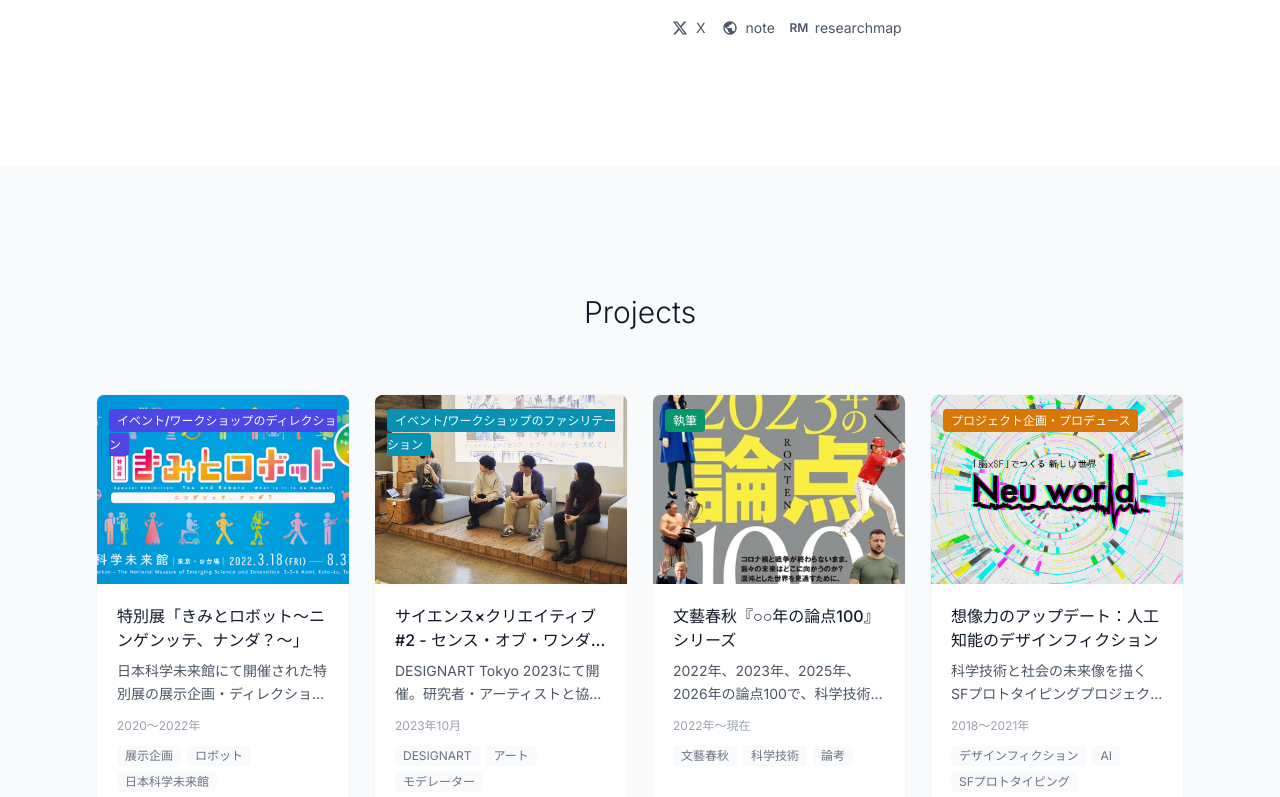
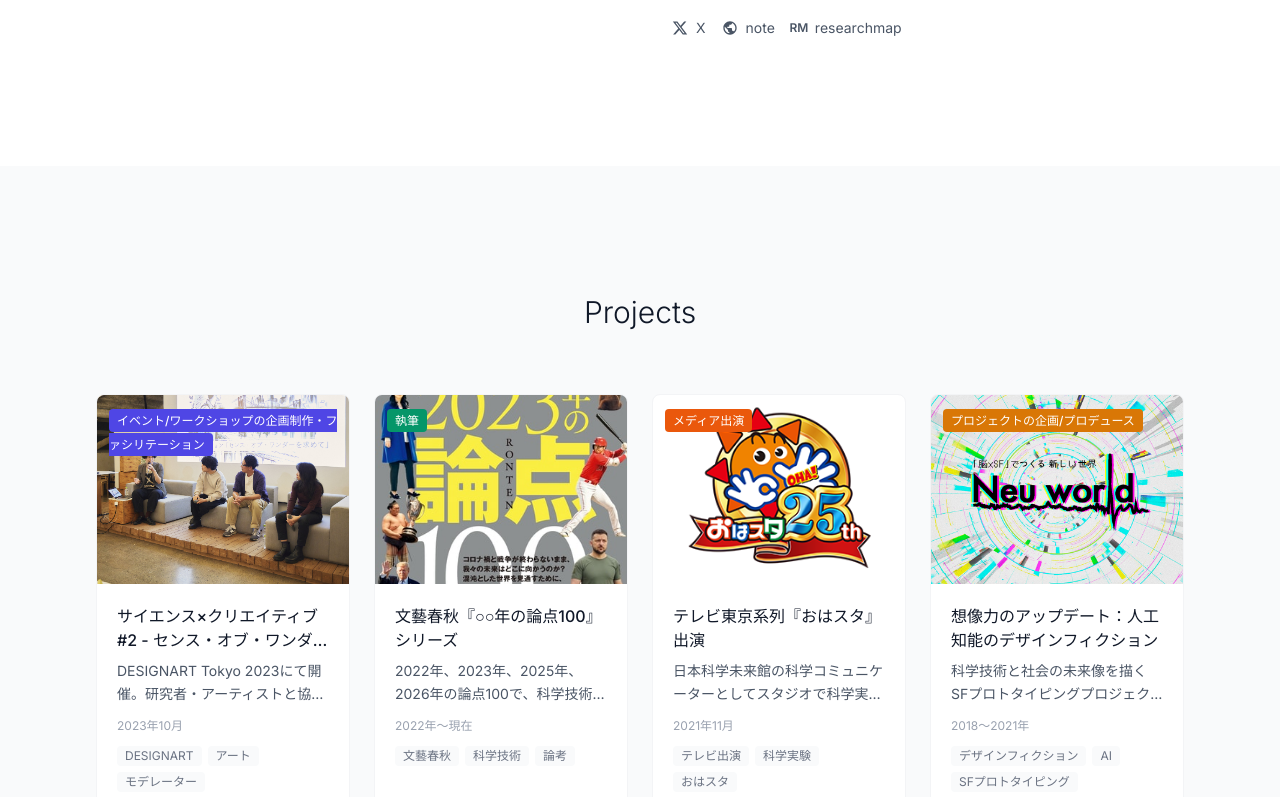
Before and after one commit to myt-ryu/Portfoliosite_myt, a React (Vite) app: page / in a window 1280 px wide. Shown: the part 2000-2797 px from the top of the page. Built offline with nearby package versions, Linux system fonts and the light colour scheme.

Commit message:
feat: reorganize project categories and update UI

```diff
--- a/src/components/ProjectCard.tsx
+++ b/src/components/ProjectCard.tsx
@@ -100,7 +100,7 @@
   }
 
   switch (category) {
-    case 'direction':
+    case 'exhibition':
       return (
         <svg {...iconProps}>
           <path
@@ -110,13 +110,23 @@
           />
         </svg>
       )
-    case 'facilitation':
+    case 'event':
       return (
         <svg {...iconProps}>
           <path
             strokeLinecap="round"
             strokeLinejoin="round"
             d="M18 18.72a9.094 9.094 0 003.741-.479 3 3 0 00-4.682-2.72m.94 3.198l.001.031c0 .225-.012.447-.037.666A11.944 11.944 0 0112 21c-2.17 0-4.207-.576-5.963-1.584A6.062 6.062 0 016 18.719m12 0a5.971 5.971 0 00-.941-3.197m0 0A5.995 5.995 0 0012 12.75a5.995 5.995 0 00-5.058 2.772m0 0a3 3 0 00-4.681 2.72 8.986 8.986 0 003.74.477m.94-3.197a5.971 5.971 0 00-.94 3.197M15 6.75a3 3 0 11-6 0 3 3 0 016 0zm6 3a2.25 2.25 0 11-4.5 0 2.25 2.25 0 014.5 0zm-13.5 0a2.25 2.25 0 11-4.5 0 2.25 2.25 0 014.5 0z"
+          />
+        </svg>
+      )
+    case 'media':
+      return (
+        <svg {...iconProps}>
+          <path
+            strokeLinecap="round"
+            strokeLinejoin="round"
+            d="M6 20.25h12m-7.5-3v3m3-3v3m-10.125-3h17.25c.621 0 1.125-.504 1.125-1.125V4.875c0-.621-.504-1.125-1.125-1.125H3.375c-.621 0-1.125.504-1.125 1.125v11.25c0 .621.504 1.125 1.125 1.125z"
           />
         </svg>
       )
--- a/src/components/Projects.tsx
+++ b/src/components/Projects.tsx
@@ -7,14 +7,14 @@
 import { ProjectCard } from './ProjectCard'
 
 const categories: Category[] = [
-  'direction',
-  'facilitation',
+  'event',
   'writing',
+  'media',
   'production',
+  'exhibition',
   'speaking',
+  'pr',
   'research',
-  'pr',
-  'media',
   'other',
 ]
 
--- a/src/data/projects.ts
+++ b/src/data/projects.ts
@@ -1,12 +1,12 @@
 export type Category =
-  | 'direction'
-  | 'facilitation'
+  | 'event'
   | 'writing'
+  | 'media'
   | 'production'
+  | 'exhibition'
   | 'speaking'
+  | 'pr'
   | 'research'
-  | 'pr'
-  | 'media'
   | 'other'
 
 export interface RelatedLink {
@@ -34,26 +34,26 @@
 }
 
 export const categoryLabels: Record<Category, string> = {
-  direction: 'イベント/ワークショップのディレクション',
-  facilitation: 'イベント/ワークショップのファシリテーション',
+  event: 'イベント/ワークショップの企画制作・ファシリテーション',
   writing: '執筆',
-  production: 'プロジェクト企画・プロデュース',
-  speaking: '講演会登壇',
+  media: 'メディア出演',
+  production: 'プロジェクトの企画/プロデュース',
+  exhibition: '展示制作',
+  speaking: '講演会などの登壇',
+  pr: 'PR/オウンドメディア運用',
   research: '研究',
-  pr: '広報・PR',
-  media: 'メディア出演',
   other: 'その他',
 }
 
 export const categoryColors: Record<Category, string> = {
-  direction: '#4F46E5',
-  facilitation: '#0891B2',
+  event: '#4F46E5',
   writing: '#059669',
+  media: '#EA580C',
   production: '#D97706',
+  exhibition: '#3B82F6',
   speaking: '#DC2626',
+  pr: '#DB2777',
   research: '#7C3AED',
-  pr: '#DB2777',
-  media: '#EA580C',
   other: '#6B7280',
 }
 
@@ -64,7 +64,7 @@
     title: '特別展「きみとロボット〜ニンゲンッテ、ナンダ？〜」',
     description:
       '日本科学未来館にて開催された特別展の展示企画・ディレクションを担当。ロボットと人間の関係性を多角的に探求する展示を実現。',
-    category: 'direction',
+    category: 'exhibition',
     period: '2020〜2022年',
     tags: ['展示企画', 'ロボット', '日本科学未来館'],
     featured: true,
@@ -94,7 +94,7 @@
     title: 'SFプロトタイピングによるサイエンスコミュニケーションプロジェクト「Neu World」',
     description:
       'ムーンショット型研究開発目標1「Internet of Brains」金井プロジェクトにおける科学コミュニケーションプロジェクトの立ち上げ・プロデュース。',
-    category: 'direction',
+    category: 'production',
     period: '2022年〜現在',
     tags: ['ムーンショット', 'BMI', '科学コミュニケーション'],
     thumbnail: 'images/projects/neu-world.jpg',
@@ -124,7 +124,7 @@
     title: 'Cinema未来館シリーズ',
     description:
       'SF映画を題材に未来を語り合うトークイベントシリーズを同僚と立ち上げ、初回のファシリテーターを務めた。',
-    category: 'direction',
+    category: 'event',
     period: '日本科学未来館在職中',
     tags: ['SF映画', 'トークイベント', '日本科学未来館'],
     thumbnail: 'images/projects/cinema-miraikan.jpg',
@@ -146,7 +146,7 @@
     title: 'サイエンス×クリエイティブ #2 - センス・オブ・ワンダーを求めて',
     description:
       'DESIGNART Tokyo 2023にて開催。研究者・アーティストと協働し、科学の持つ「センス・オブ・ワンダー」を探求するイベントの企画/ファシリテーションを担当。',
-    category: 'facilitation',
+    category: 'event',
     period: '2023年10月',
     tags: ['DESIGNART', 'アート', 'モデレーター'],
     link: 'https://100banch.com/magazine/55506/',
@@ -173,7 +173,7 @@
     title: '人工知能学会全国大会「人工知能と虚構の科学」',
     description:
       '2023年の人工知能学会全国大会にて企画セッションのオーガナイザーを務め、AIと物語の関係について専門家らと議論。',
-    category: 'facilitation',
+    category: 'event',
     period: '2023年',
     tags: ['人工知能学会', 'AI', 'SF'],
     thumbnail: 'images/projects/jsai-2023.jpg',
@@ -440,7 +440,7 @@
     title: 'リアル脱出ゲーム「人類滅亡からの脱出」',
     description:
       '日本科学未来館と体験型ゲーム会社SCRAPのコラボによるリアル脱出ゲーム。科学とゲームを融合した試みとして話題に。',
-    category: 'other',
+    category: 'event',
     period: '2020〜2021年',
     tags: ['リアル脱出ゲーム', 'SCRAP', '日本科学未来館'],
     thumbnail: 'images/projects/escape-game.jpg',
--- a/src/pages/AllProjects.tsx
+++ b/src/pages/AllProjects.tsx
@@ -5,14 +5,14 @@
 import { useEffect } from 'react'
 
 const categories: Category[] = [
-  'direction',
-  'facilitation',
+  'event',
   'writing',
+  'media',
   'production',
+  'exhibition',
   'speaking',
+  'pr',
   'research',
-  'pr',
-  'media',
   'other',
 ]
 
@@ -37,10 +37,10 @@
           </div>
 
           {!hasProjects ? (
-             <div className="text-center py-12">
-               <p className="text-gray-500">No projects found.</p>
-               <p className="text-xs text-gray-400 mt-2">Check console for details.</p>
-             </div>
+            <div className="text-center py-12">
+              <p className="text-gray-500">No projects found.</p>
+              <p className="text-xs text-gray-400 mt-2">Check console for details.</p>
+            </div>
           ) : (
             <div className="space-y-20">
               {categories.map((category) => {
```
